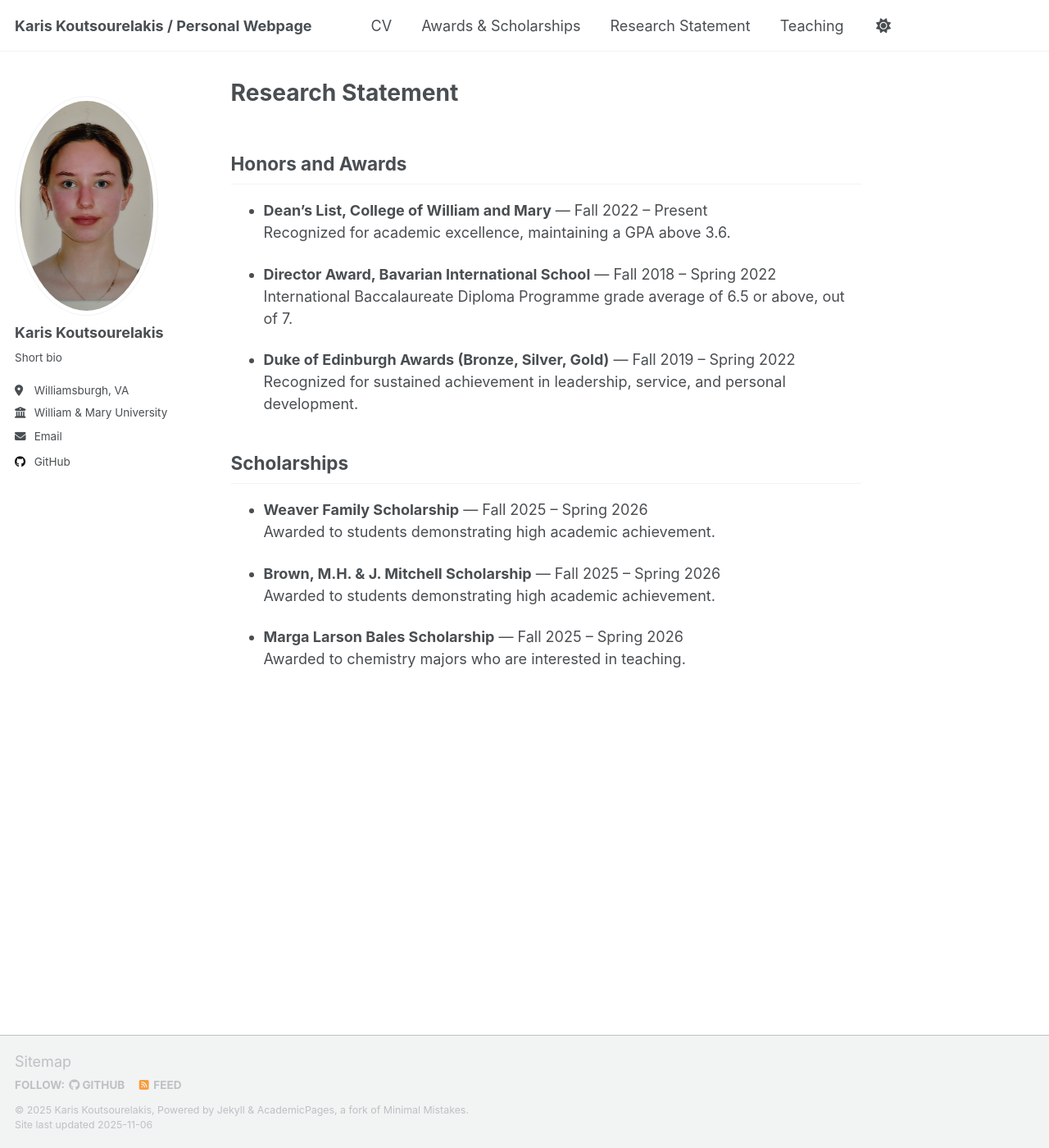
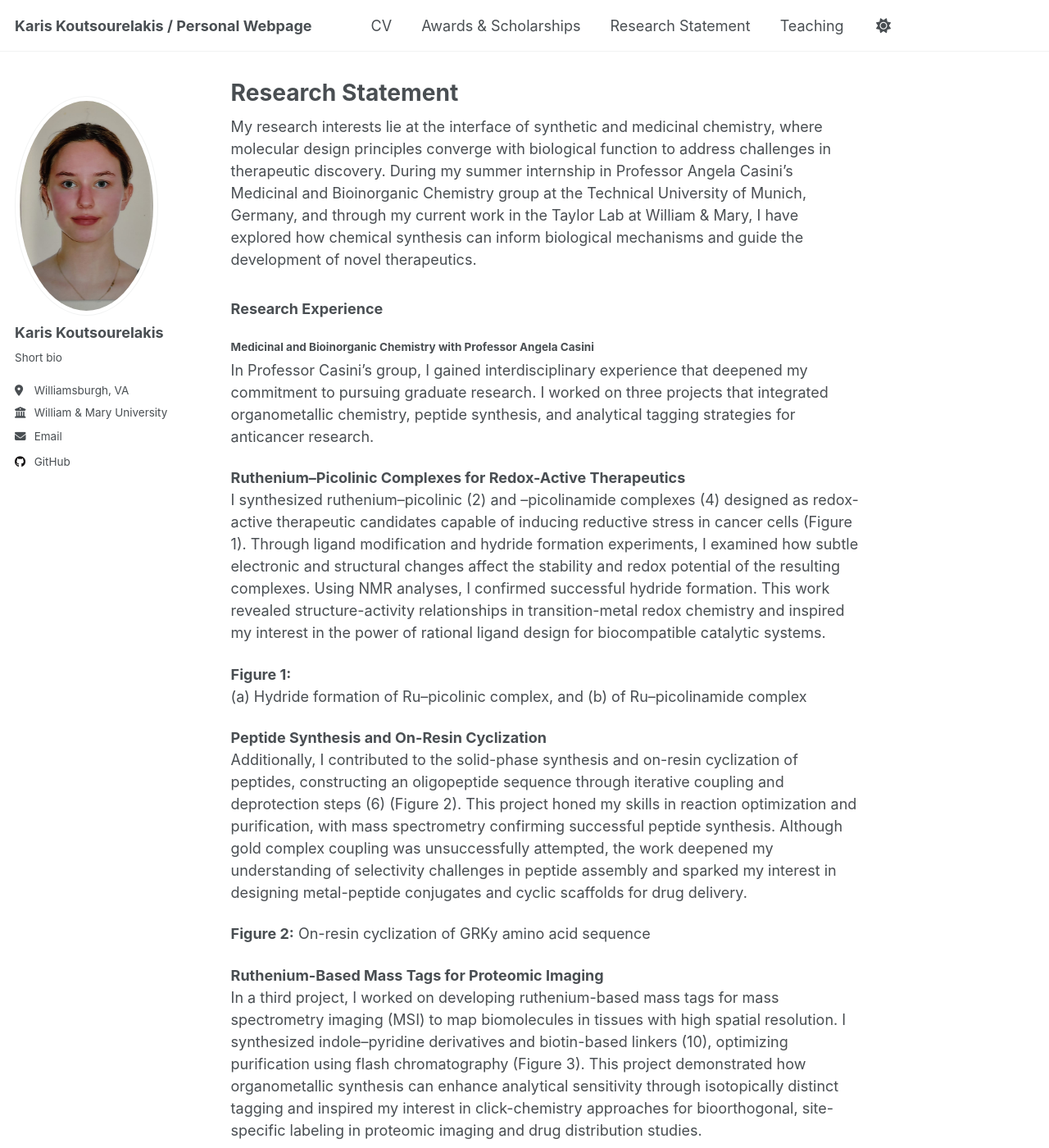
Before and after one commit to kkoutsourelakis/kkoutsourelakis.github.io, a Jekyll site: the page built from _pages/research_statement.md, in a window 1280 px wide and 1400 px high. Shown: the whole window at 82% size. Built offline with Jekyll 4.4.1, drawn with Linux system fonts in a browser that asks for light colours; a script that is not in the unit is left out; some of the changed text lies outside the part shown.

Commit message:
Update research_statement.md

```diff
--- a/_pages/research_statement.md
+++ b/_pages/research_statement.md
@@ -4,24 +4,39 @@ title: "Research Statement"
 permalink: /research_statement/
 ---
 
-## Honors and Awards
+My research interests lie at the interface of synthetic and medicinal chemistry, where molecular design principles converge with biological function to address challenges in therapeutic discovery. During my summer internship in Professor Angela Casini’s Medicinal and Bioinorganic Chemistry group at the Technical University of Munich, Germany, and through my current work in the Taylor Lab at William & Mary, I have explored how chemical synthesis can inform biological mechanisms and guide the development of novel therapeutics.
 
-- **Dean’s List, College of William and Mary** — Fall 2022 – Present
-  Recognized for academic excellence, maintaining a GPA above 3.6.
+### Research Experience
 
-- **Director Award, Bavarian International School** — Fall 2018 – Spring 2022
-  International Baccalaureate Diploma Programme grade average of 6.5 or above, out of 7.
+#### Medicinal and Bioinorganic Chemistry with Professor Angela Casini
 
-- **Duke of Edinburgh Awards (Bronze, Silver, Gold)** — Fall 2019 – Spring 2022
-  Recognized for sustained achievement in leadership, service, and personal development.
+In Professor Casini’s group, I gained interdisciplinary experience that deepened my commitment to pursuing graduate research. I worked on three projects that integrated organometallic chemistry, peptide synthesis, and analytical tagging strategies for anticancer research.
 
-## Scholarships
+**Ruthenium–Picolinic Complexes for Redox-Active Therapeutics**
+I synthesized ruthenium–picolinic (2) and –picolinamide complexes (4) designed as redox-active therapeutic candidates capable of inducing reductive stress in cancer cells (Figure 1). Through ligand modification and hydride formation experiments, I examined how subtle electronic and structural changes affect the stability and redox potential of the resulting complexes. Using NMR analyses, I confirmed successful hydride formation. This work revealed structure-activity relationships in transition-metal redox chemistry and inspired my interest in the power of rational ligand design for biocompatible catalytic systems.
 
-- **Weaver Family Scholarship** — Fall 2025 – Spring 2026
-  Awarded to students demonstrating high academic achievement.
+**Figure 1:**
+(a) Hydride formation of Ru–picolinic complex, and (b) of Ru–picolinamide complex
 
-- **Brown, M.H. & J. Mitchell Scholarship** — Fall 2025 – Spring 2026
-  Awarded to students demonstrating high academic achievement.
+**Peptide Synthesis and On-Resin Cyclization**
+Additionally, I contributed to the solid-phase synthesis and on-resin cyclization of peptides, constructing an oligopeptide sequence through iterative coupling and deprotection steps (6) (Figure 2). This project honed my skills in reaction optimization and purification, with mass spectrometry confirming successful peptide synthesis. Although gold complex coupling was unsuccessfully attempted, the work deepened my understanding of selectivity challenges in peptide assembly and sparked my interest in designing metal-peptide conjugates and cyclic scaffolds for drug delivery.
 
-- **Marga Larson Bales Scholarship** — Fall 2025 – Spring 2026
-  Awarded to chemistry majors who are interested in teaching.
+**Figure 2:** On-resin cyclization of GRKy amino acid sequence
+
+**Ruthenium-Based Mass Tags for Proteomic Imaging**
+In a third project, I worked on developing ruthenium-based mass tags for mass spectrometry imaging (MSI) to map biomolecules in tissues with high spatial resolution. I synthesized indole–pyridine derivatives and biotin-based linkers (10), optimizing purification using flash chromatography (Figure 3). This project demonstrated how organometallic synthesis can enhance analytical sensitivity through isotopically distinct tagging and inspired my interest in click-chemistry approaches for bioorthogonal, site-specific labeling in proteomic imaging and drug distribution studies.
+
+**Figure 3:** Mass tag linker coupling reaction with biotin
+
+#### Organic Synthesis and Bacterial Virulence Inhibition in the Taylor Lab
+
+More recently, I have joined the Taylor Lab at William & Mary, where I am expanding my training in organic synthesis of small molecules and exploring the chemical mechanisms underlying bacterial virulence regulation. I am currently synthesizing meta-bromo-thiolactone (mBTL), a small molecule that inhibits quorum sensing in *Pseudomonas aeruginosa*. Using a two-step route involving acid formation (12) and amide coupling with homocysteine thiolactone (15), I am learning to construct the thiolactone core of mBTL (Figure 4). mBTL binds to bacterial quorum-sensing receptors to disrupt bacterial communication and virulence, offering a promising anti-virulence strategy that reduces antibiotic resistance pressure. This project has allowed me to apply my synthetic background to a biologically relevant target and appreciate how small-molecule chemistry can modulate complex cellular behavior.
+
+**Figure 4:**
+(a) Two-step mBTL synthesis including an acid formation, and (b) amide coupling
+
+### Research Skills and Future Directions
+
+Through these projects, I developed proficiency in synthetic organic and organometallic chemistry, solid-phase peptide synthesis, and analytical characterization. I learned to view chemical synthesis as a tool to interrogate and manipulate biological systems, which has fueled my curiosity about the molecular principles underlying complex cellular behavior. I am particularly excited by the prospect of designing molecules that reveal mechanistic insights into cellular processes, such as redox regulation in cancer or quorum-sensing pathways in pathogenic bacteria.
+
+My experiences in the Casini and Taylor labs have taught me that careful, hypothesis-driven synthesis can illuminate unexpected connections between chemical structure and biological effect. I am excited to continue pursuing research that combines creativity, precision, and impact at the interface of chemistry and biology.
```
